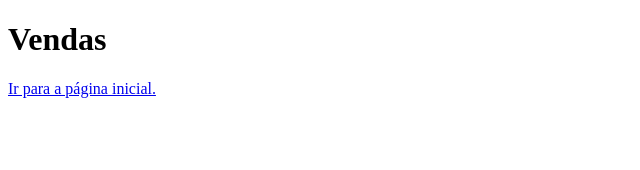
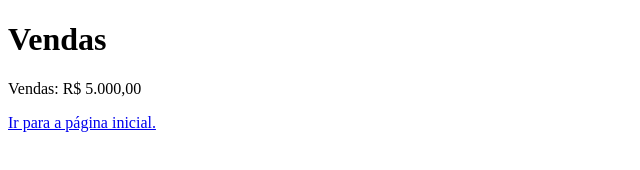
Before and after one commit to marcilioc91/CSharpProjects, a plain HTML site: page SITE-DE-VENDAS/vendas.html in a window 1280 px wide. Shown: the whole page, without its empty margins (0-640 px from the left). Drawn offline with Linux system fonts and the light colour scheme.

Commit message:
Adicionando PDFs e alterações

```diff
--- a/SITE-DE-VENDAS/vendas.html
+++ b/SITE-DE-VENDAS/vendas.html
@@ -7,6 +7,7 @@
 </head>
 <body>
     <h1>Vendas</h1>
+    <p>Vendas: R$ 5.000,00</p>
     <a href="index.html">Ir para a página inicial.</a>
 </body>
 </html>
```
Also changed, not shown: 3 other files.
